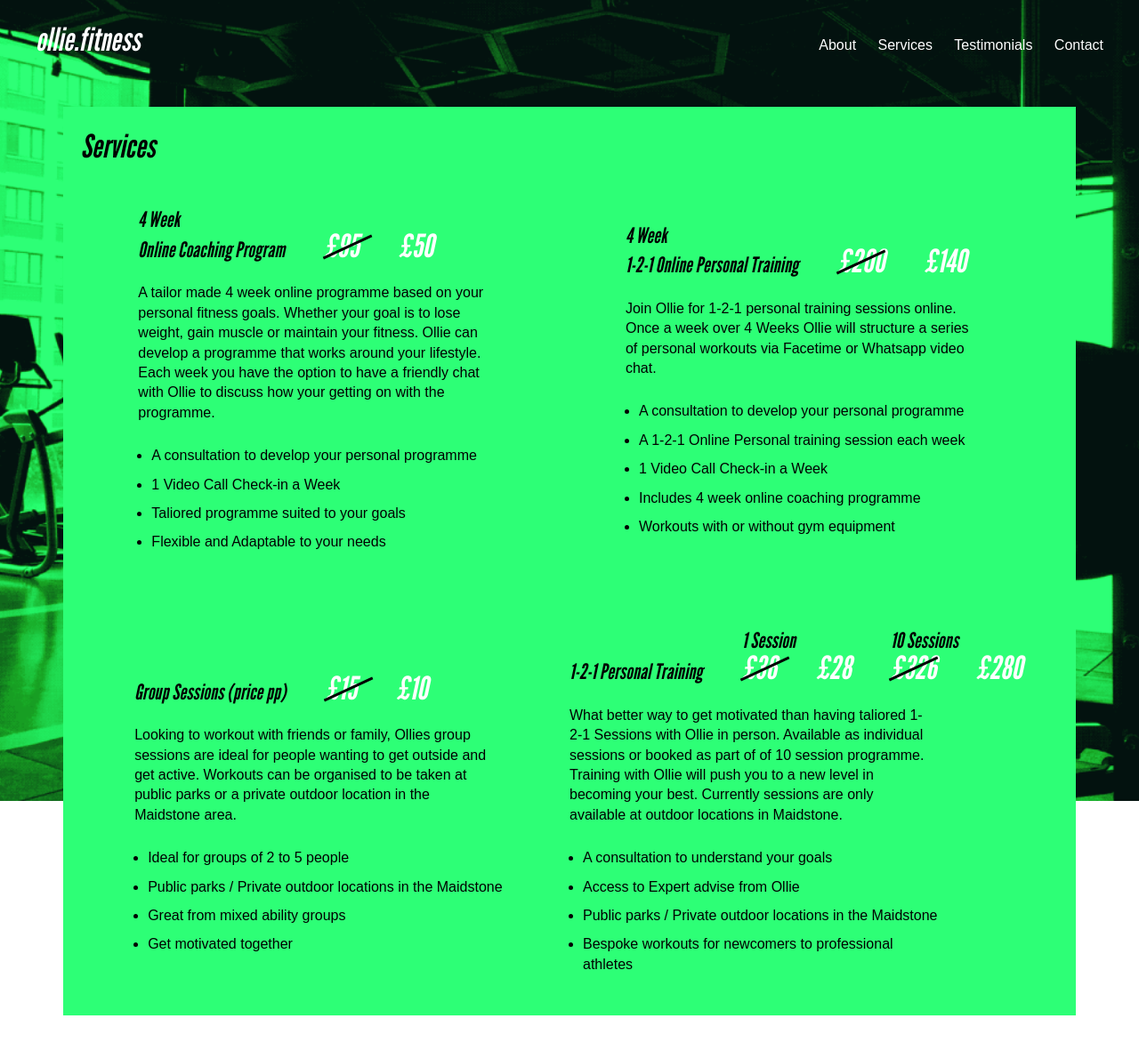
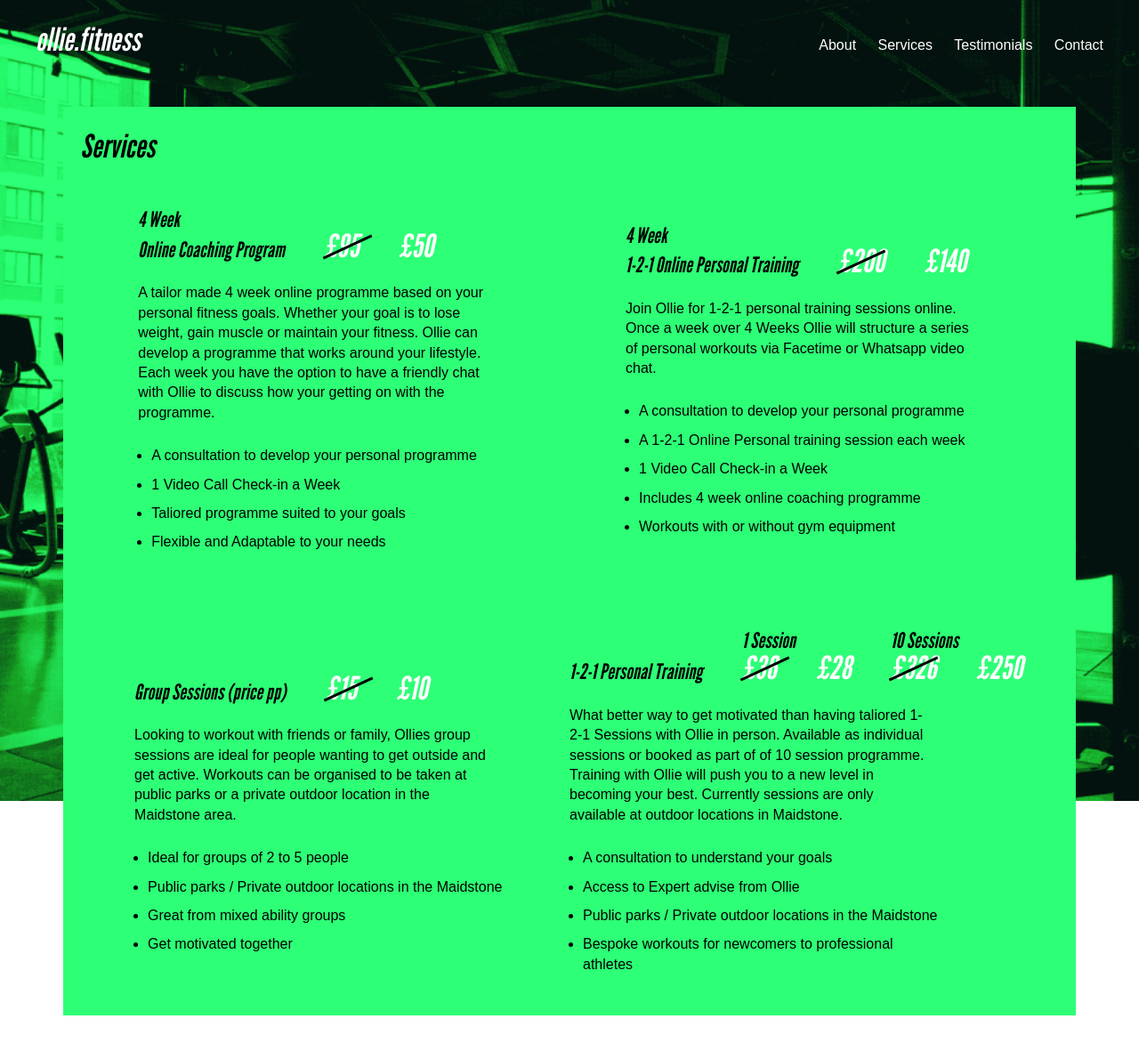
Before and after one commit to tom-wells/olliefitness, a Jekyll site: the page built from services.md, in a window 1280 px wide. Shown: the whole page at 89% size. Built offline with Jekyll 4.4.1, drawn with Linux system fonts in a browser that asks for light colours.

Commit message:
block session price change

```diff
--- a/_includes/services.html
+++ b/_includes/services.html
@@ -104,7 +104,7 @@
                     </div>
                     <div> <h3 class="float">10 Sessions</h3>
                         <p class="price"><span>£326<span class="stroke"></span></span></p>
-                        <p class="price short"><span>£280</span></p>
+                        <p class="price short"><span>£250</span></p>
                       </div>
 
                  </div>
```
